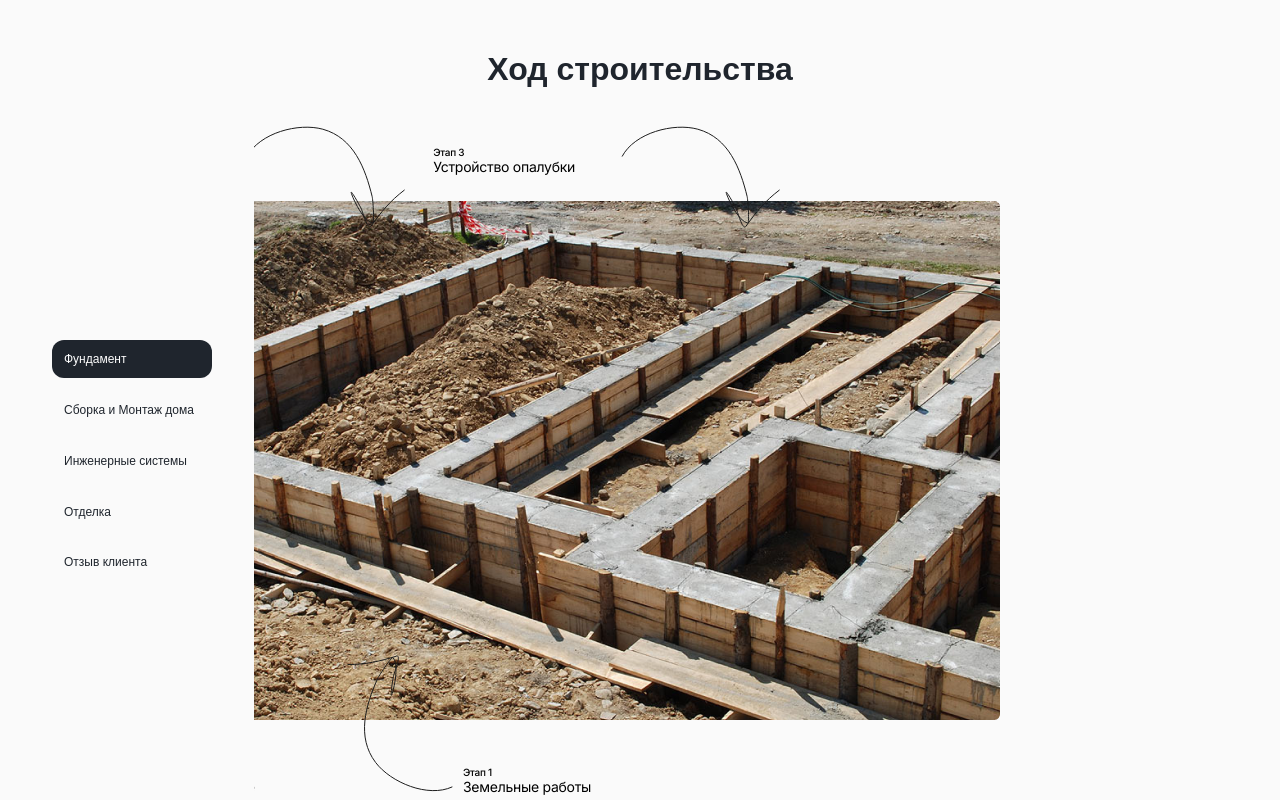
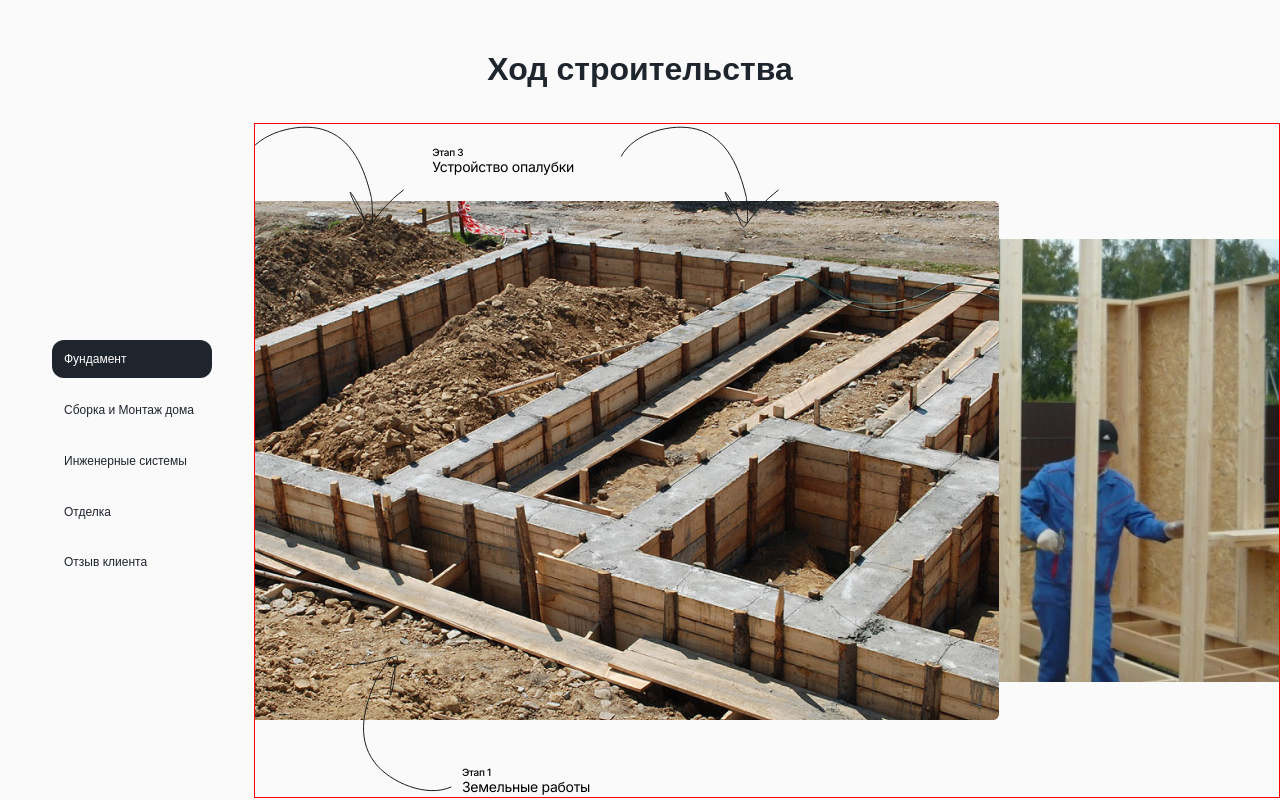
Before and after one commit to nihatonal/ecohome, a React (Create React App) app: page / in a window 1280 px wide. Shown: the part 3480-4280 px from the top of the page. Built offline with nearby package versions, Linux system fonts and the light colour scheme; a web font is replaced by a local one.

Commit message:
fixed slide

```diff
--- a/src/Main/components/Construction.css
+++ b/src/Main/components/Construction.css
@@ -42,6 +42,7 @@
   width: 100%;
   height: 675px;
   position: relative;
+  border: 1px solid red;
 }
 .construction_content-item {
   position: absolute;
--- a/src/Main/components/createHouse/CreateHouse.css
+++ b/src/Main/components/createHouse/CreateHouse.css
@@ -224,7 +224,7 @@
   width: 100%;
 }
 
-@keyframes slide__in {
+@keyframes part__in {
   from {
     transform: translateX(200%);
   }
@@ -233,7 +233,7 @@
     transform: translateX(0%);
   }
 }
-@keyframes slide__out {
+@keyframes part__out {
   from {
     transform: translateX(0%);
   }
@@ -242,14 +242,14 @@
     transform: translateX(-200%);
   }
 }
-.slide__in {
-  animation-name: slide__in;
+.part__in {
+  animation-name: part__in;
   animation-duration: 1.5s;
   animation-fill-mode: forwards;
   animation-timing-function: ease-in-out;
 }
-.slide__out {
-  animation-name: slide__out;
+.part__out {
+  animation-name: part__out;
   animation-duration: 1.5s;
   animation-fill-mode: forwards;
   animation-timing-function: ease-in-out;
--- a/src/Main/components/createHouse/CreateHouse.js
+++ b/src/Main/components/createHouse/CreateHouse.js
@@ -63,8 +63,8 @@ function CreateHouse(props) {
                 {data.map((el) =>
                     <div key={el.id}
                         className={el.id === `item_${activeId}` ?
-                            'create_house_section_wrapper slide__in' :
-                            'create_house_section_wrapper slide__out'}
+                            'create_house_section_wrapper part__in' :
+                            'create_house_section_wrapper part__out'}
                         id={el.id}>
                         {el.item}
                     </div>
```
